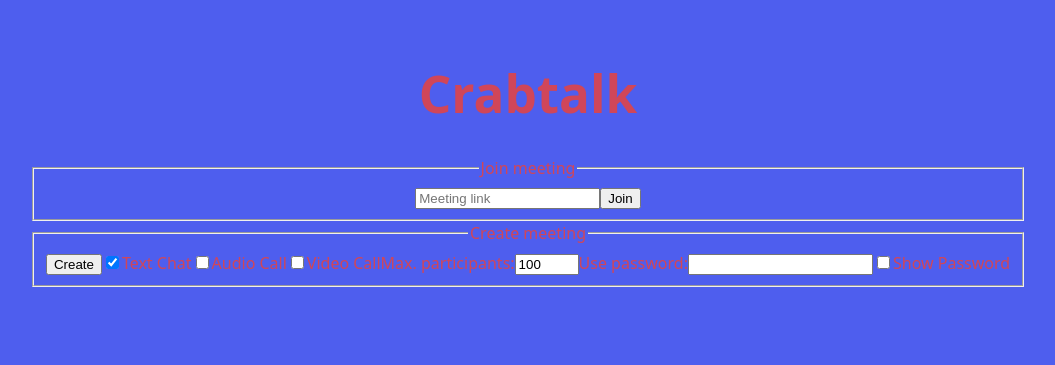
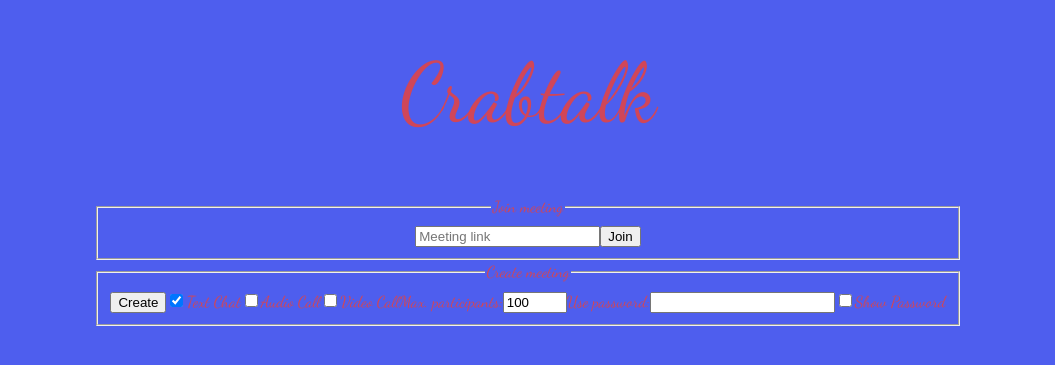
Before and after one commit to JaninaAlona/crabtalk, a React (Vite) app: page / in a window 1280 px wide. Shown: the part 241-606 px from the top of the page, without its empty margins (112-1167 px from the left). Built offline with nearby package versions, Linux system fonts and the light colour scheme.

Commit message:
font selected

```diff
--- a/src/App.css
+++ b/src/App.css
@@ -1,4 +1,4 @@
 h1 {
-  font-size: 3.2em;
+  font-size: 5.2em;
   line-height: 1.1;
 }
--- a/src/index.css
+++ b/src/index.css
@@ -1,7 +1,12 @@
+@import url('https://fonts.googleapis.com/css2?family=Dancing+Script');
+
 :root {
-  font-family: system-ui, Avenir, Helvetica, Arial, sans-serif;
+  /* font-family: system-ui, Avenir, Helvetica, Arial, sans-serif; */
+  font-family: "Dancing Script", cursive;
+  font-optical-sizing: auto;
+  font-weight: 700;
+  font-style: normal;
   line-height: 1.5;
-  font-weight: 400;
 
   color-scheme: light dark;
   color: rgba(228, 67, 67, 0.87);
```
Also changed, not shown: src/assets/PACHYDER.TTF (added), 3 other files (tests, documents, lock files or other folders).
